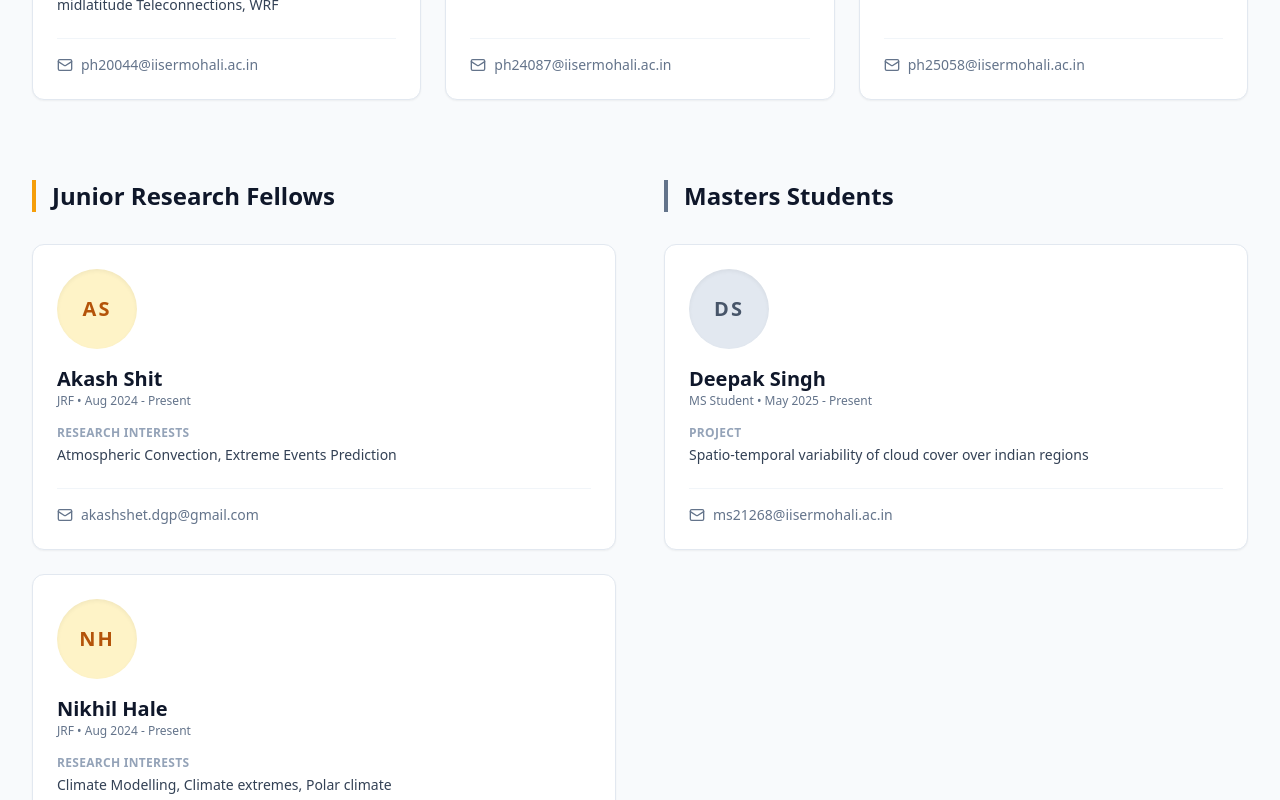
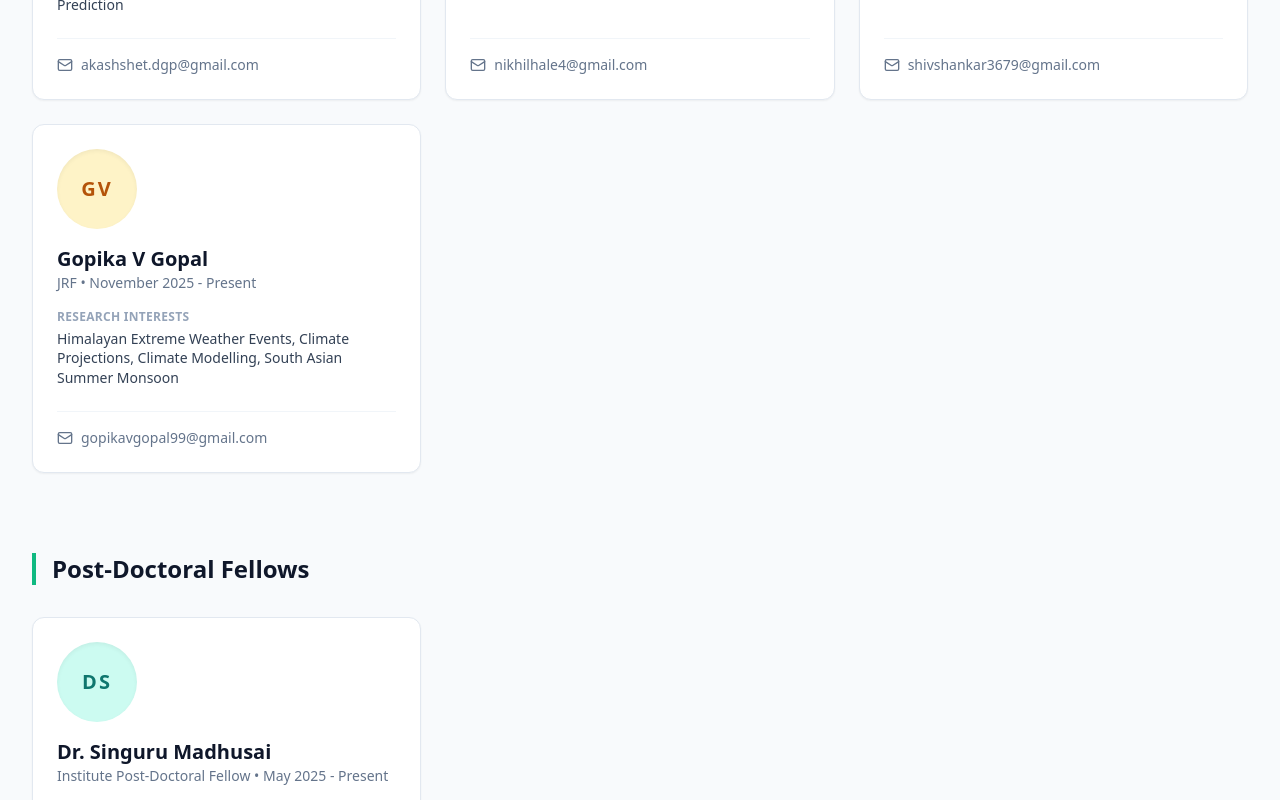
Before and after one commit to WeCliMLab/Website, a Next.js app: page /people in a window 1280 px wide. Shown: the part 1540-2340 px from the top of the page. Built offline with nearby package versions, Linux system fonts and the light colour scheme.

Commit message:
Update page.tsx

```diff
--- a/src/app/people/page.tsx
+++ b/src/app/people/page.tsx
@@ -32,7 +32,8 @@ const AvatarPlaceholder = ({ name, size = "md", color = "blue" }: { name: string
     emerald: "bg-emerald-100 text-emerald-700",
     indigo: "bg-indigo-100 text-indigo-700",
     slate: "bg-slate-200 text-slate-600",
-    amber: "bg-amber-100 text-amber-700"
+    amber: "bg-amber-100 text-amber-700",
+    teal: "bg-teal-100 text-teal-700"
   };
 
   return (
@@ -229,13 +230,12 @@ export default function PeoplePage() {
 
       <div className="max-w-7xl mx-auto px-4 sm:px-6 lg:px-8 py-12 space-y-20">
 
-        {/* ================= PI SECTION ================= */}
+        {/* ================= 1. PI SECTION ================= */}
         <section>
           <div className="bg-white rounded-2xl border border-slate-200 p-8 md:p-12 shadow-sm flex flex-col md:flex-row gap-10 items-start">
 
             {/* PI Avatar */}
             <div className="flex-shrink-0 mx-auto md:mx-0">
-               {/* Change size to "lg" for bigger circle */}
                <AvatarPlaceholder name={pi.name} size="lg" color="emerald" />
             </div>
 
@@ -279,9 +279,28 @@ export default function PeoplePage() {
           </div>
         </section>
 
-        {/* ================= CURRENT RESEARCHERS ================= */}
+        {/* ================= 2. GRADUATE (PHD) STUDENTS ================= */}
+        <section>
+          <h3 className="text-2xl font-bold text-slate-900 mb-8 border-l-4 border-blue-500 pl-4">Graduate Students (PhD)</h3>
+          <div className="grid grid-cols-1 md:grid-cols-2 lg:grid-cols-3 gap-6">
+             {phdStudents.map((person, idx) => (
+                <TeamCard key={idx} person={person} color="indigo" />
+             ))}
+          </div>
+        </section>
 
-        {/* Post-Docs */}
+        {/* ================= 3. JUNIOR RESEARCH FELLOWS ================= */}
+        {/* Changed layout to row-wise grid matching PhD section */}
+        <section>
+           <h3 className="text-2xl font-bold text-slate-900 mb-8 border-l-4 border-amber-500 pl-4">Junior Research Fellows</h3>
+           <div className="grid grid-cols-1 md:grid-cols-2 lg:grid-cols-3 gap-6">
+              {jrfs.map((person, idx) => (
+                  <TeamCard key={idx} person={person} color="amber" />
+              ))}
+           </div>
+        </section>
+
+        {/* ================= 4. POST-DOCTORAL FELLOWS ================= */}
         <section>
           <h3 className="text-2xl font-bold text-slate-900 mb-8 border-l-4 border-emerald-500 pl-4">Post-Doctoral Fellows</h3>
           <div className="grid grid-cols-1 md:grid-cols-2 lg:grid-cols-3 gap-6">
@@ -291,58 +310,17 @@ export default function PeoplePage() {
           </div>
         </section>
 
-        {/* PhD Students */}
+        {/* ================= 5. MASTERS STUDENTS ================= */}
         <section>
-          <h3 className="text-2xl font-bold text-slate-900 mb-8 border-l-4 border-blue-500 pl-4">Graduate Students (PhD)</h3>
+            <h3 className="text-2xl font-bold text-slate-900 mb-8 border-l-4 border-slate-500 pl-4">Masters Students</h3>
             <div className="grid grid-cols-1 md:grid-cols-2 lg:grid-cols-3 gap-6">
-             {phdStudents.map((person, idx) => (
-                <TeamCard key={idx} person={person} color="indigo" />
+                {masters.map((person, idx) => (
+                    <TeamCard key={idx} person={person} color="slate" />
                 ))}
             </div>
         </section>
 
-        {/* JRFs & Masters - Combined Row logic or Separate Sections */}
-        <div className="grid grid-cols-1 lg:grid-cols-2 gap-12">
-            <section>
-                <h3 className="text-2xl font-bold text-slate-900 mb-8 border-l-4 border-amber-500 pl-4">Junior Research Fellows</h3>
-                <div className="space-y-6">
-                    {jrfs.map((person, idx) => (
-                        <TeamCard key={idx} person={person} color="amber" compact />
-                    ))}
-                </div>
-            </section>
-
-            <section>
-                <h3 className="text-2xl font-bold text-slate-900 mb-8 border-l-4 border-slate-500 pl-4">Masters Students</h3>
-                <div className="space-y-6">
-                    {masters.map((person, idx) => (
-                        <TeamCard key={idx} person={person} color="slate" compact />
-                    ))}
-                </div>
-            </section>
-
-            {/* <section>
-                <h3 className="text-2xl font-bold text-slate-900 mb-8 border-l-4 border-amber-500 pl-4">Junior Research Fellows</h3>
-                <div className="space-y-6">
-                    {jrfs.map((person, idx) => (
-                        <TeamCard key={idx} person={person} color="amber" compact />
-                    ))}
-                </div>
-            </section>
-
-            <section>
-                <h3 className="text-2xl font-bold text-slate-900 mb-8 border-l-4 border-amber-500 pl-4">Junior Research Fellows</h3>
-                <div className="space-y-6">
-                    {jrfs.map((person, idx) => (
-                        <TeamCard key={idx} person={person} color="amber" compact />
-                    ))}
-                </div>
-            </section> */}
-
-        </div>
-
-
-        {/* ================= ALUMNI SECTION ================= */}
+        {/* ================= 6. ALUMNI SECTION ================= */}
         <section className="pt-12 border-t border-slate-200">
           <div className="flex items-center gap-3 mb-8">
             <Users className="h-6 w-6 text-slate-400" />
```
Lines whose indentation alone changed are shown as unchanged.
